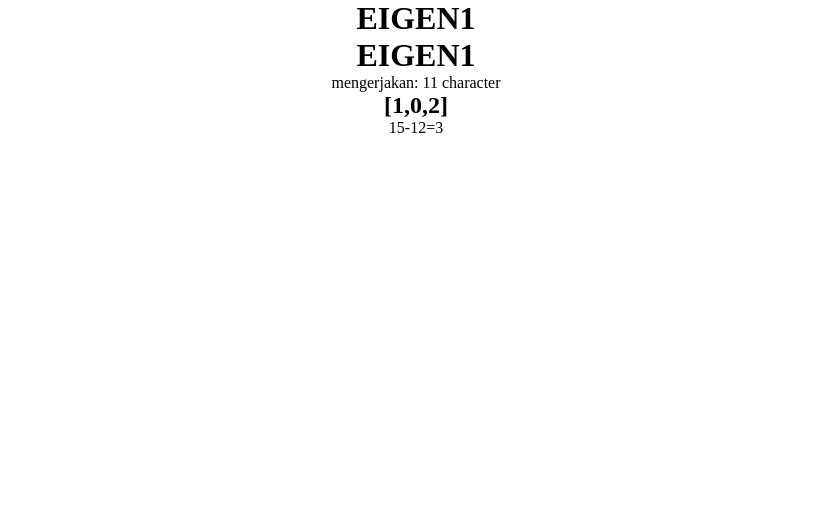
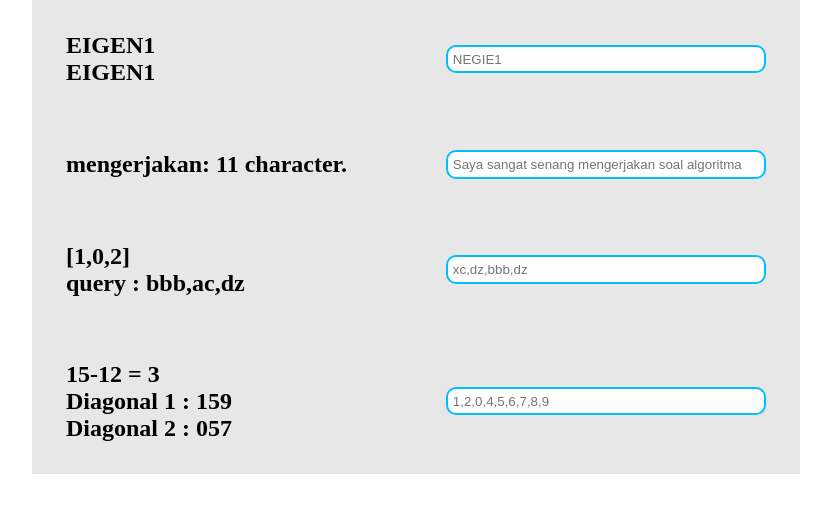
Before and after one commit to micodee/react-test-eigen, a React (Create React App) app: page / in a window 1280 px wide. Shown: the top 512 px of the page, without its empty margins (224-1055 px from the left). Built offline with nearby package versions, Linux system fonts and the light colour scheme.

Commit message:
done scss

```diff
--- /dev/null
+++ b/src/css/style.css
@@ -0,0 +1,43 @@
+* {
+  margin: 0;
+  padding: 0;
+  box-sizing: border-box;
+  text-decoration: none;
+  list-style: none;
+}
+
+body {
+  text-align: start;
+  display: flex;
+  justify-content: center;
+}
+
+h1 {
+  font-size: 2rem;
+}
+
+.container {
+  display: flex;
+  justify-content: center;
+  align-items: center;
+  width: 768px;
+  background: rgba(0, 0, 0, 0.093);
+  margin: auto;
+  padding: 2rem 0;
+}
+.container .content {
+  width: 700px;
+  display: grid;
+  grid-template-columns: repeat(2, 1fr);
+  align-items: center;
+}
+.container .content .output {
+  justify-self: start;
+}
+.container .content input {
+  padding: 0.3rem;
+  width: 20rem;
+  border: 2px solid deepskyblue;
+  border-radius: 10px;
+  justify-self: end;
+}/*# sourceMappingURL=style.css.map */
--- /dev/null
+++ b/src/scss/_base.scss
@@ -0,0 +1,17 @@
+* {
+    margin: 0;
+    padding: 0;
+    box-sizing: border-box;
+    text-decoration: none;
+    list-style: none;
+}
+
+body {
+    text-align: start;
+    display: flex;
+    justify-content: center;
+}
+
+h1 {
+    font-size: 2rem;
+}
--- /dev/null
+++ b/src/scss/_container.scss
@@ -0,0 +1,29 @@
+.container {
+    display: flex;
+    justify-content: center;
+    align-items: center;
+    width: 768px;
+    background: rgba(0, 0, 0, 0.093);
+    margin: auto;
+    padding: 2rem 0;
+
+    .content {
+        width: 700px;
+        display: grid;
+        grid-template-columns: repeat(2,1fr);
+        align-items: center;
+
+        .output {
+            justify-self: start;
+        }
+
+        input {
+            padding: .3rem;
+            width: 20rem;
+            border: 2px solid deepskyblue;
+            border-radius: 10px;
+            justify-self: end;
+        }
+
+    }
+}
--- /dev/null
+++ b/src/scss/style.scss
@@ -0,0 +1,2 @@
+@use 'base';
+@use 'container';
--- a/src/test/Soal1.js
+++ b/src/test/Soal1.js
@@ -1,22 +1,26 @@
-import React from 'react'
+import React from "react";
 
 // Terdapat string "NEGIE1", silahkan reverse alphabet nya dengan angka tetap diakhir kata Hasil = "EIGEN1"
 
 //cara 1 replace
-const string = "NEGIE1"
+const string = "NEGIE1";
 const replace = string.replace("NEGIE", "EIGEN");
 //cara 2 reverse
-const array = string.split('').reverse().join('').slice(1);
-const reverse = array+"1";
-
+const array = string.split("").reverse().join("").slice(1);
+const reverse = array + "1";
 
 const Soal1 = () => {
   return (
-    <div>
-        <h1>{replace}</h1>
-        <h1>{reverse}</h1>
+    <div className="container">
+      <div className="content">
+        <div className="output">
+          <h2>{replace}</h2>
+          <h2>{reverse}</h2>
+        </div>
+        <input type="text" placeholder={string} />
+      </div>
     </div>
-  )
-}
+  );
+};
 
-export default Soal1
+export default Soal1;
--- a/src/test/Soal2.js
+++ b/src/test/Soal2.js
@@ -1,28 +1,33 @@
-import React from 'react'
+import React from "react";
 
 //Diberikan contoh sebuah kalimat, silahkan cari kata terpanjang dari kalimat tersebut, jika ada kata dengan panjang yang sama silahkan ambil salah satu
 //const sentence = "Saya sangat senang mengerjakan soal algoritma"
 // mengerjakan: 11 character
 
-const sentence = "Saya sangat senang mengerjakan soal algoritma"
+const sentence = "Saya sangat senang mengerjakan soal algoritma";
 
 const longestWord = (sentence) => {
-//menyortir kata terpanjang
-    const strArray = sentence.split(' ');
-    const sortedStrArray = strArray.sort(
-        (strA, strB) => {
-            return strB.length - strA.length;
-        }
-    );
-    return sortedStrArray[0]
-}
+  //menyortir kata terpanjang
+  const strArray = sentence.split(" ");
+  const sortedStrArray = strArray.sort((strA, strB) => {
+    return strB.length - strA.length;
+  });
+  return sortedStrArray[0];
+};
 
-const count = longestWord(sentence).split('').length
+const count = longestWord(sentence).split("").length;
 
 const Soal2 = () => {
   return (
-    <div>{longestWord(sentence)}: {count} character</div>
-  )
-}
+    <div className="container">
+      <div className="content">
+        <div className="output">
+          <h2>{longestWord(sentence)}: {count} character.</h2>
+        </div>
+          <input type="text" placeholder={sentence} />
+      </div>
+    </div>
+  );
+};
 
-export default Soal2
+export default Soal2;
--- a/src/test/Soal3.js
+++ b/src/test/Soal3.js
@@ -35,8 +35,14 @@ const output3 = dz;
 
 const Soal3 = () => {
   return (
-    <div>
-      <h2>[{`${output1.length},${output2.length},${output3.length}`}]</h2>
+    <div className="container">
+      <div className="content">
+        <div className="output">
+          <h2>[{`${output1.length},${output2.length},${output3.length}`}]</h2>
+          <h2>query : {query.join(",")}</h2>
+        </div>
+        <input type="text" placeholder={input} />
+      </div>
     </div>
   );
 };
--- a/src/test/Soal4.js
+++ b/src/test/Soal4.js
@@ -6,26 +6,47 @@ import React from "react";
 // diagonal pertama = 1 + 5 + 9 = 15
 // diagonal kedua = 0 + 5 + 7 = 12
 
-const matrix = [[1, 2, 0], [4, 5, 6], [7, 8, 9]]
-const arr1 = matrix[0]
-const arr2 = matrix[1]
-const arr3 = matrix[2]
-const diagonal1 = arr1[0]+arr2[1]+arr3[2]
-const ar1 = matrix[0]
-const ar2 = matrix[1]
-const ar3 = matrix[2]
-const diagonal2 = [ar1[2]+ar2[1]+ar3[0]].toString()
+const matrix = [
+  [1, 2, 0],
+  [4, 5, 6],
+  [7, 8, 9],
+];
+const arr1 = matrix[0];
+const arr2 = matrix[1];
+const arr3 = matrix[2];
+const diagonal1 = arr1[0] + arr2[1] + arr3[2];
+const ar1 = matrix[0];
+const ar2 = matrix[1];
+const ar3 = matrix[2];
+const diagonal2 = [ar1[2] + ar2[1] + ar3[0]].toString();
 
-const output = diagonal1-diagonal2
+const output = diagonal1 - diagonal2;
 
 // maka hasilnya adalah 15 - 12 = 3
 
+const set1 = matrix[0].join(",");
+const set2 = matrix[1].join();
+const set3 = matrix[2].join(",");
+const diagonal1set = set1[0].concat(set2[2]).concat(set3[4]);
+const set1D2 = matrix[0].join(",");
+const set2D2 = matrix[1].join(",");
+const set3D2 = matrix[2].join(",");
+const diagonal2set = set1D2[4] + set2D2[2] + set3D2[0];
+
 const Soal4 = () => {
-  console.log(diagonal1)
+  console.log(diagonal1);
   return (
-    <div>
-      {diagonal1}-
-      {diagonal2}={output}
+    <div className="container">
+      <div className="content">
+        <div className="output">
+          <h2>
+            {diagonal1}-{diagonal2} = {output}
+          </h2>{" "}
+          <h2>Diagonal 1 : {diagonal1set}</h2>
+          <h2>Diagonal 2 : {diagonal2set}</h2>
+        </div>
+        <input type="text" placeholder={matrix} />
+      </div>
     </div>
   );
 };
```
Also changed, not shown: src/App.jsx (+13 -13 lines), 1 other file (tests, documents, lock files or other folders).
